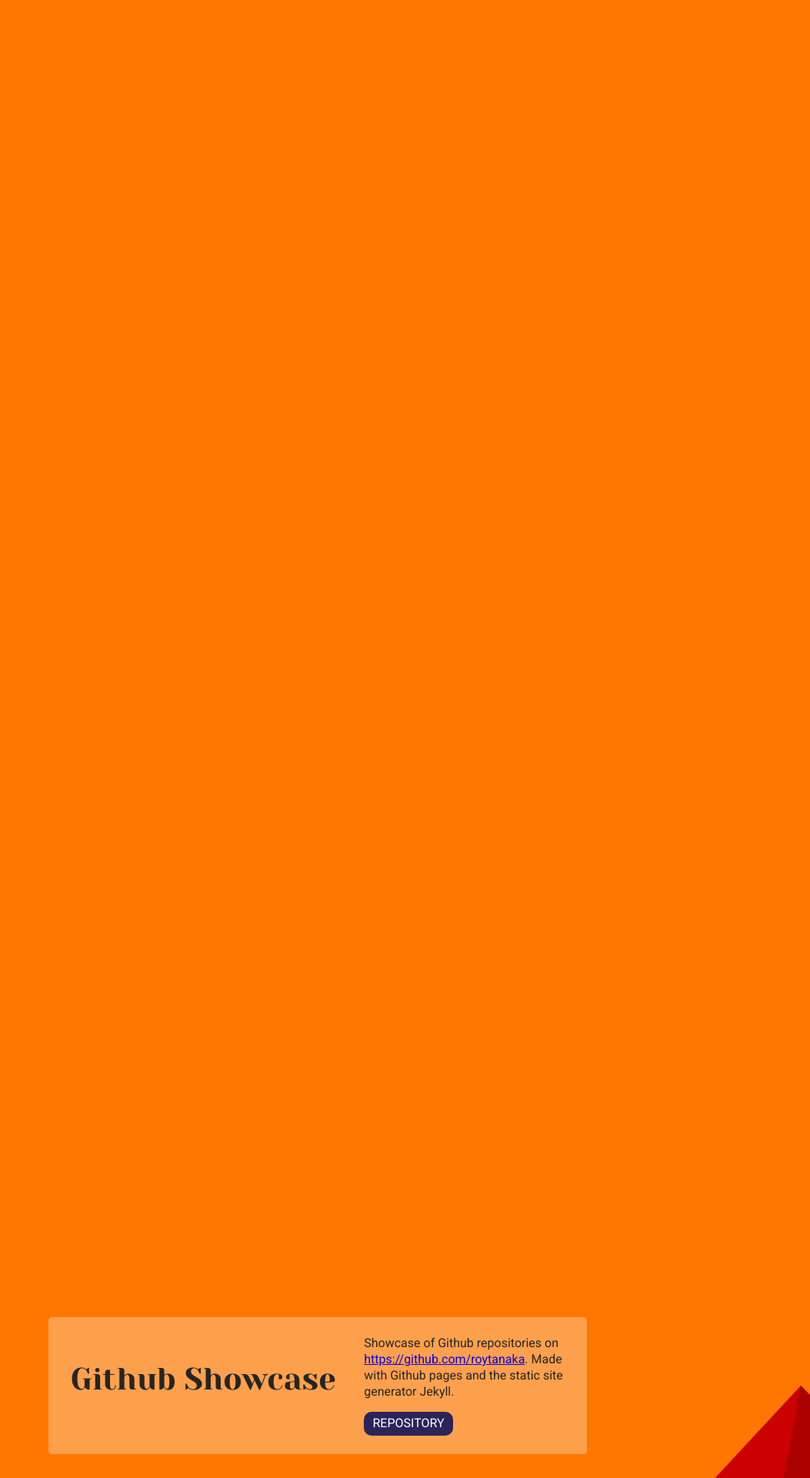
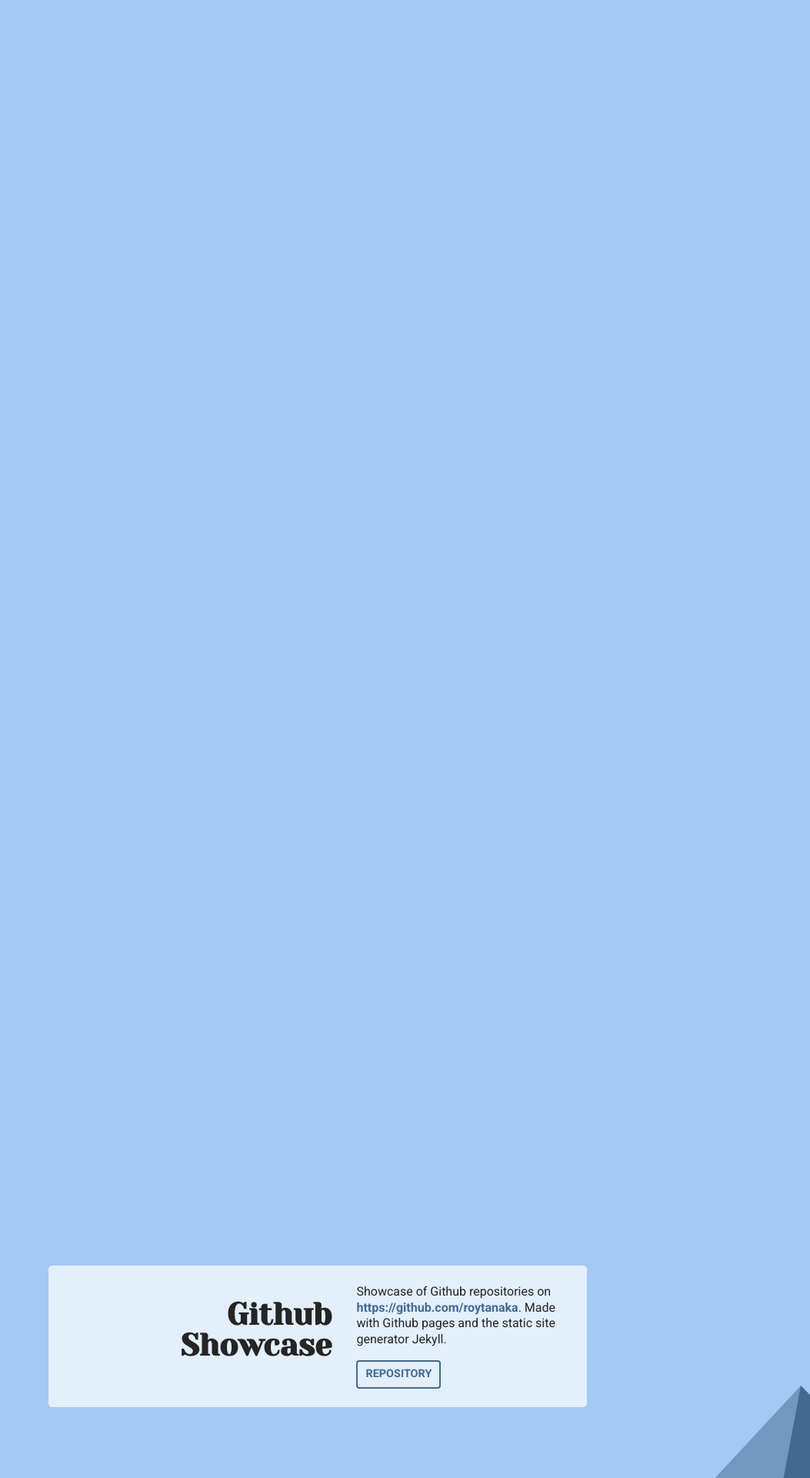
Before and after one commit to roytanaka/roytanaka.github.io, a Jekyll site: the page built from index.markdown, in a window 1280 px wide. Shown: the top 1920 px of the page at 77% size, without its empty margins (227-1280 px from the left). Built offline with Jekyll 4.4.1, drawn with Linux system fonts in a browser that asks for light colours.

Commit message:
style update

```diff
--- a/_layouts/home.html
+++ b/_layouts/home.html
@@ -1,13 +1,14 @@
 ---
 layout: default
 ---
-{% assign pinned = site.posts | sort: "pin" | reverse %}
+{% assign pinned = site.posts | sort: 'date' | sort: 'pin'  | reverse %}
 {%- if site.posts.size > 0 -%} {%- for post in pinned -%}
 <section class="full-screen {{post.repeat}}" style="background-image: url({{post.bg}});">
-  <article>
-    <h2 class="title">{{ post.title | escape }}</h2>
-    <p class="description">{{ post.content | remove: '<p>' | remove: '</p>'}}</p>
-    <div class="action">
+  <!-- background by SVGBackgrounds.com -->
+  <article class="card">
+    <h2 class="card__title">{{ post.title | escape }}</h2>
+    <div class="card__description">{{ post.content }}</div>
+    <div class="card__action">
       {%- if post.repo -%}
       <a href="{{post.repo}}" target="_blank" rel="noopener noreferrer">Repository</a>
       {%- endif -%} {%- if post.demo -%}
--- a/_sass/base/_typography.scss
+++ b/_sass/base/_typography.scss
@@ -16,8 +16,53 @@
     size: $font-size;
   }
   color: $color;
+  line-height: 1;
 }
 
 body {
   @include font-base;
 }
+
+@each $h, $size in $headers {
+  .#{$h},
+  #{$h} {
+    @include font-base($size, 700);
+    margin-bottom: 0.3rem;
+  }
+}
+
+a {
+  display: inline-block;
+  text-decoration: none;
+  color: $p-dark;
+  font-weight: 700;
+  position: relative;
+  &::before {
+    content: "";
+    width: 100%;
+    height: 2px;
+    background-color: $s-dark;
+    position: absolute;
+    left: 0;
+    bottom: 0;
+    transform-origin: center;
+    transform: scale(0);
+    transition: 0.1s linear;
+  }
+  &:hover::before {
+    transform: scale(1);
+  }
+}
+
+li {
+  margin-left: 1rem;
+  line-height: 1.5;
+  &::before {
+    content: "•";
+    color: $black;
+    font-weight: 700;
+    display: inline-block;
+    width: .7em;
+    margin-left: -1em;
+  }
+}
--- a/_sass/base/_variables.scss
+++ b/_sass/base/_variables.scss
@@ -3,14 +3,16 @@
 $ff-display: "Yeseva One", sans-serif;
 
 $fs-base: 1rem;
-$fs-h1: 3.75rem;
-$fs-h2: 2.875rem;
-$fs-h3: 2.25rem;
-$fs-xl: 2.5rem;
+$fs-xl: 1.8rem;
+
+$headers: ("h1": 1.8rem, "h2": 1.4rem, "h3": 1.1rem);
 
 // Colours
 $black: #252525;
-$primary: #2b235a;
-$light-gray: #c2c2c2;
-$dark-gray: #e8e8e8;
+$primary: #7298c1;
+$p-light: #a3c9f4;
+$p-dark: #426a91;
+$secondary: #9e9e9e;
+$s-light: #cfcfcf;
+$s-dark: #707070;
 $white: #fff;
--- /dev/null
+++ b/_sass/components/_card.scss
@@ -0,0 +1,55 @@
+.card {
+  background-color: rgba(255, 255, 255, 0.7);
+  border-radius: 5px;
+  padding: 1.5rem;
+  grid-area: content;
+  min-width: 300px;
+  @media screen and (min-width: 768px) {
+    & {
+      display: grid;
+      grid-template:
+        "title description" min-content
+        "title action" min-content / 5fr 4fr;
+      min-width: 700px;
+      column-gap: 2rem;
+    }
+    .card__title{
+      text-align: right;
+      font-size: 2.5rem !important;
+    }
+  }
+  .card__title {
+    @include font-display;
+    grid-area: title;
+    place-self: center;
+    margin-bottom: 1rem;
+  }
+  .card__description {
+    grid-area: description;
+  }
+  .card__action {
+    grid-area: action;
+    margin-top: 1rem;
+  }
+  .card__action a {
+    display: inline-block;
+    @include font-base(.9rem, 700, $p-dark);
+    border: 2px solid $p-dark;
+    padding: 0.5em 0.7em;
+    margin-right: 0.5rem;
+    text-decoration: none;
+    text-transform: uppercase;
+    border-radius: 4px;
+    transition: background-color .25s ease;
+    &::before{
+      content: none;
+    }
+    &:hover{
+      background-color: $p-dark;
+      color: $white;
+    }
+  }
+  h3{
+    margin-top: 1rem;
+  }
+}
--- a/_sass/layout/_full-screen.scss
+++ b/_sass/layout/_full-screen.scss
@@ -6,6 +6,7 @@
   overflow: auto;
   scroll-snap-type: y mandatory;
   .full-screen {
+    padding-bottom: 8rem;
     overflow: scroll;
     display: grid;
     grid-template:
@@ -21,49 +22,6 @@
     background-repeat: repeat;
     background-position: center;
 
-    article {
-      background-color: rgba(255, 255, 255, 0.3);
-      border-radius: 5px;
-      padding: 1.5rem;
-      grid-area: content;
-      min-width: 300px;
-      @media (min-width: 768px) {
-        & {
-          display: grid;
-          grid-template:
-            "title description" min-content
-            "title action" min-content / 4fr 3fr;
-          min-width: 700px;
-          column-gap: 2rem;
-        }
-        .title{
-          text-align: right;
-        }
-      }
-      .title {
-        grid-area: title;
-        place-self: center;
-        @include font-display;
-        margin-bottom: 1rem;
-      }
-      .description {
-        grid-area: description;
-      }
-      .action {
-        grid-area: action;
-        margin-top: 1rem;
-      }
-      .action a {
-        display: inline-block;
-        @include font-base($fs-base, normal, $white);
-        background-color: $primary;
-        padding: 0.3em 0.7em;
-        margin-right: 0.5rem;
-        text-decoration: none;
-        text-transform: uppercase;
-        border-radius: 10px;
-      }
-    }
   }
 }
 
--- a/_sass/main.scss
+++ b/_sass/main.scss
@@ -2,3 +2,4 @@
 @import "base/variables";
 @import "base/typography";
 @import "layout/full-screen";
+@import "components/card"
```
Also changed, not shown: assets/image/Flat-Mountains.svg, assets/image/Large-Triangles.svg, assets/image/Protruding-Squares.svg (added), assets/image/Wintery-Sunburst.svg.
